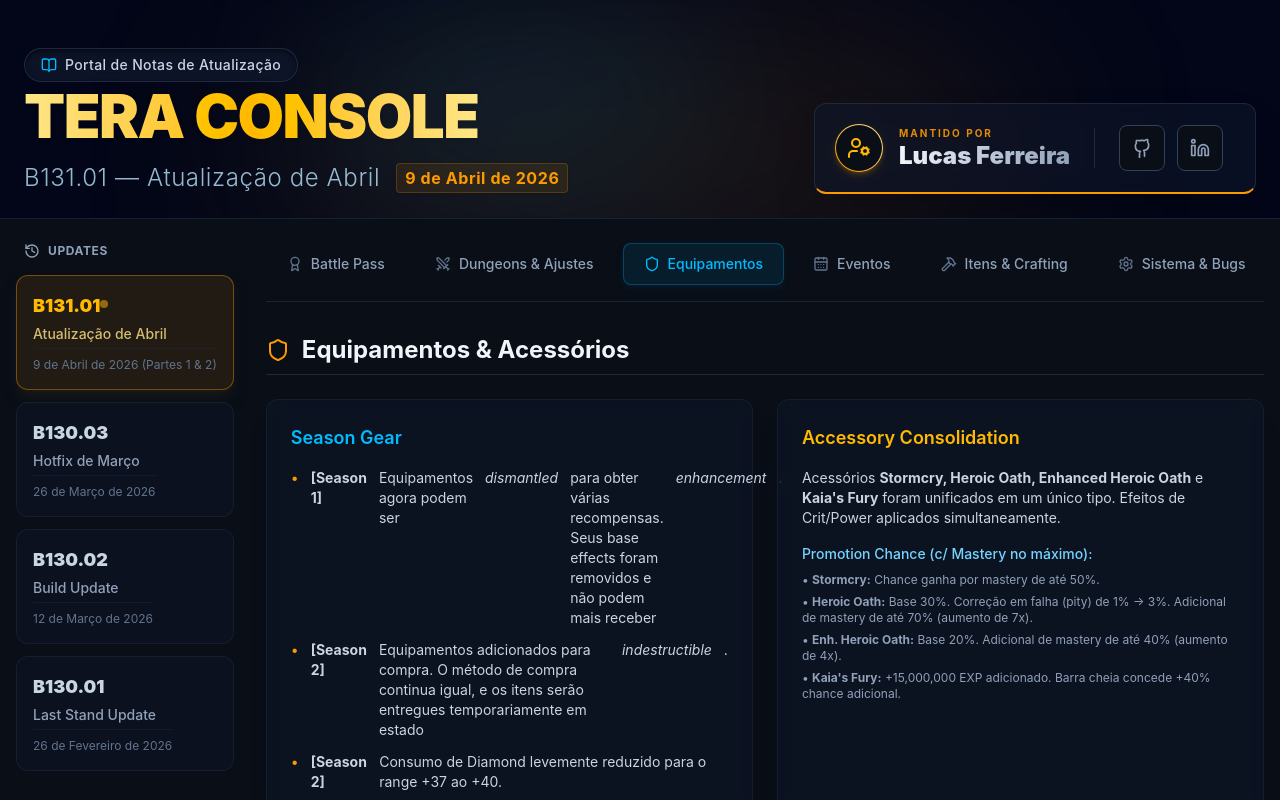
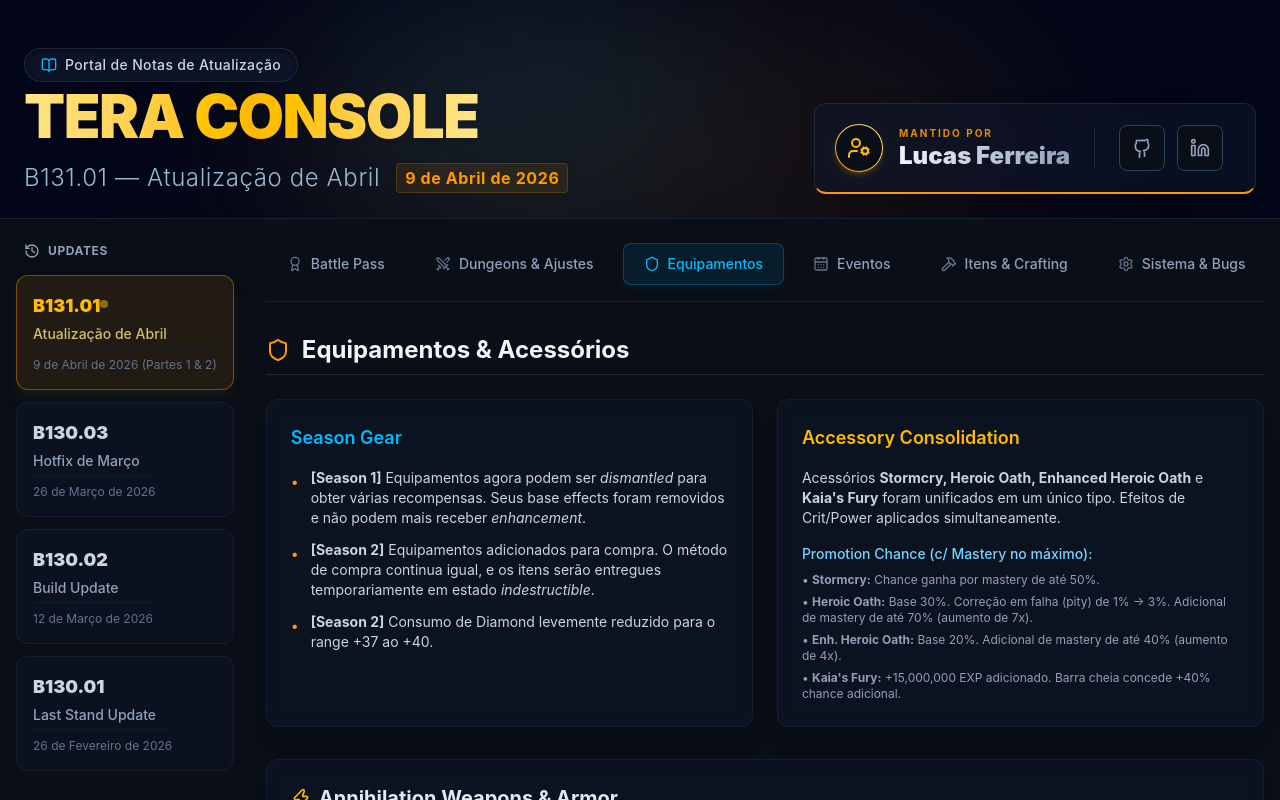
Before and after one commit to LKSFerreira/tera-console, a React (Vite) app: page / in a window 1280 px wide. Both pictures are taken after a click on the button "Equipamentos". Shown: the top 800 px of the page. Built offline with nearby package versions, Linux system fonts and the light colour scheme.

Commit message:
:lipstick: feat: corrige quebras de linha e alinhamento em `src/features/patchNotes/tabs/B131Tabs.tsx`

```diff
--- a/src/features/patchNotes/tabs/B131Tabs.tsx
+++ b/src/features/patchNotes/tabs/B131Tabs.tsx
@@ -195,9 +195,18 @@
       <Card>
         <h3 className="text-lg font-semibold text-sky-400 mb-4">Season Gear</h3>
         <ul className="space-y-3 text-slate-300 text-sm">
-          <li className="flex gap-3"><span className="text-amber-500">•</span><strong>[Season 1]</strong> Equipamentos agora podem ser <em>dismantled</em> para obter várias recompensas. Seus base effects foram removidos e não podem mais receber <em>enhancement</em>.</li>
-          <li className="flex gap-3"><span className="text-amber-500">•</span><strong>[Season 2]</strong> Equipamentos adicionados para compra. O método de compra continua igual, e os itens serão entregues temporariamente em estado <em>indestructible</em>.</li>
-          <li className="flex gap-3"><span className="text-amber-500">•</span><strong>[Season 2]</strong> Consumo de Diamond levemente reduzido para o range +37 ao +40.</li>
+          <li className="flex items-start gap-3">
+            <span className="text-amber-500 shrink-0 mt-1">•</span>
+            <span><strong>[Season 1]</strong> Equipamentos agora podem ser <em>dismantled</em> para obter várias recompensas. Seus base effects foram removidos e não podem mais receber <em>enhancement</em>.</span>
+          </li>
+          <li className="flex items-start gap-3">
+            <span className="text-amber-500 shrink-0 mt-1">•</span>
+            <span><strong>[Season 2]</strong> Equipamentos adicionados para compra. O método de compra continua igual, e os itens serão entregues temporariamente em estado <em>indestructible</em>.</span>
+          </li>
+          <li className="flex items-start gap-3">
+            <span className="text-amber-500 shrink-0 mt-1">•</span>
+            <span><strong>[Season 2]</strong> Consumo de Diamond levemente reduzido para o range +37 ao +40.</span>
+          </li>
         </ul>
       </Card>
 
@@ -439,13 +448,13 @@
             <Swords className="w-4 h-4" /> World Events
           </h4>
           <ul className="space-y-3 text-slate-300 text-sm">
-            <li className="flex gap-3">
-              <span className="text-slate-500">•</span>
-              O HP do boss em Velika Defense aumenta significativamente.
+            <li className="flex items-start gap-3">
+              <span className="text-slate-500 shrink-0 mt-1">•</span>
+              <span>O HP do boss em Velika Defense aumenta significativamente.</span>
             </li>
-            <li className="flex gap-3">
-              <span className="text-slate-500">•</span>
-              Os efeitos base de buff concedidos em Guardian Missions são significativamente aumentados.
+            <li className="flex items-start gap-3">
+              <span className="text-slate-500 shrink-0 mt-1">•</span>
+              <span>Os efeitos base de buff concedidos em Guardian Missions são significativamente aumentados.</span>
             </li>
           </ul>
         </div>
```
